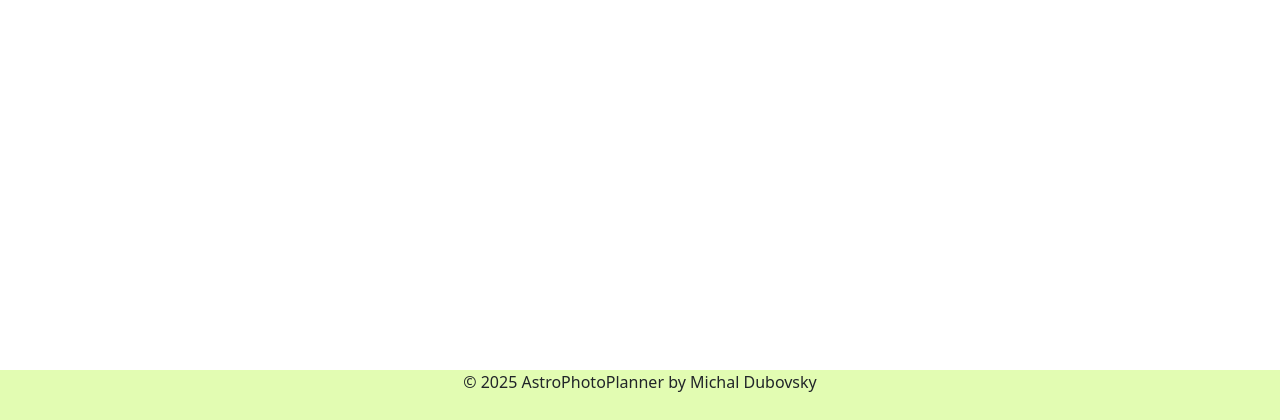
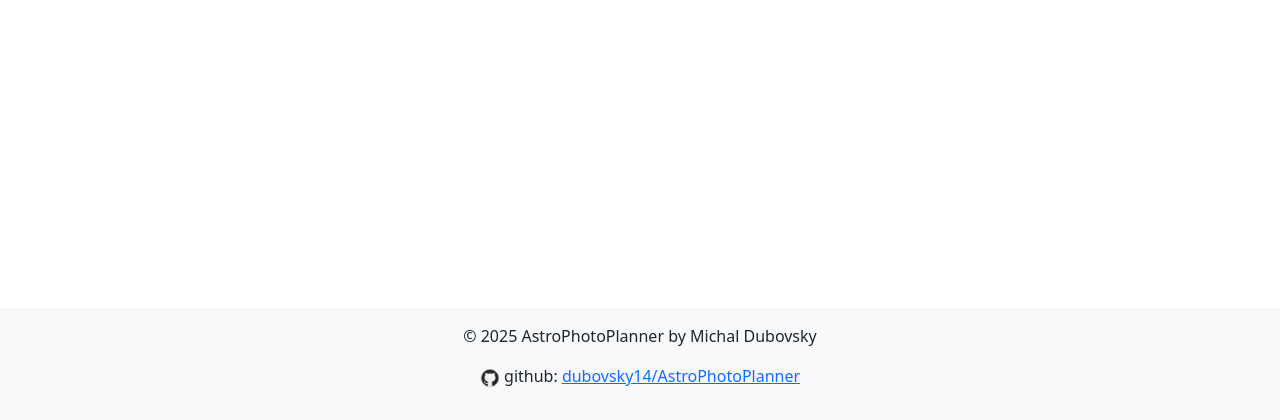
Before and after one commit to dubovsky14/AstroPhotoPlanner, a Django app: page /AstroPhotoPlanner/add_catalogue in a window 1280 px wide. Shown: the part 380-800 px from the top of the page. Run offline with Django 5.2, Linux system fonts and the light colour scheme; the visitor is signed in with stand-in values (Sample User, id 1).

Commit message:
Adding link to the github repository to the footer

```diff
--- a/AstroPhotoPlanner/templates/AstroPhotoPlanner/base.html
+++ b/AstroPhotoPlanner/templates/AstroPhotoPlanner/base.html
@@ -51,9 +51,10 @@
         </div>
 
 
-        <footer>
+        <footer class="footer mt-auto py-3 bg-light">
             <center>
                 <p>&copy; 2025 AstroPhotoPlanner by Michal Dubovsky</p>
+                <p><img src="{% static 'AstroPhotoPlanner/images/github_logo_small.png' %}" style="height: 20px;"> github: <a href="https://github.com/dubovsky14/AstroPhotoPlanner" target="_blank">dubovsky14/AstroPhotoPlanner</a></p>
             </center>
         </footer>
 
```
Also changed, not shown: AstroPhotoPlanner/static/AstroPhotoPlanner/images/github_logo_small.png (added).
